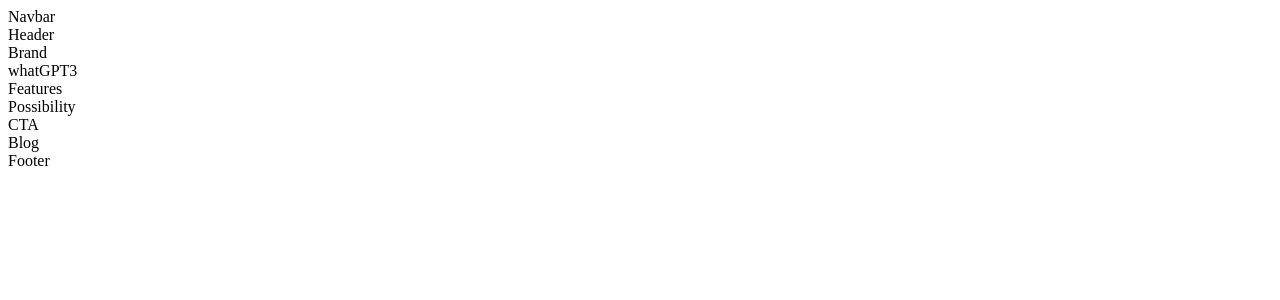
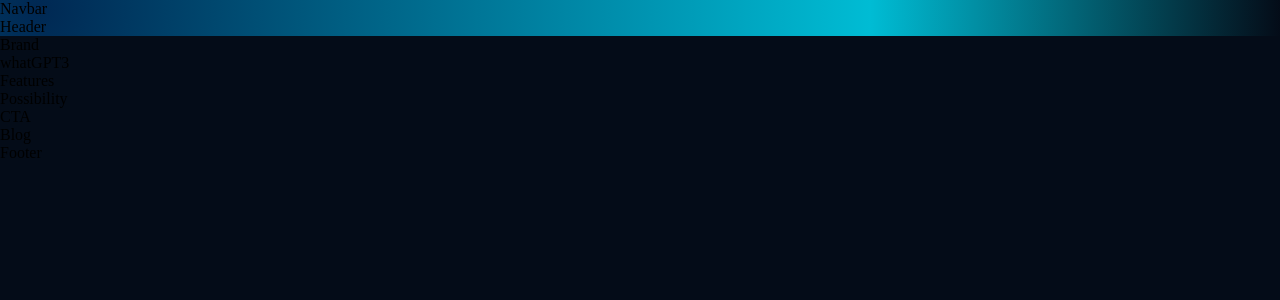
Before and after one commit to lim-jiwoo/react-website, a React (Create React App) app: page / in a window 1280 px wide. Shown: the top 300 px of the page. Built offline with nearby package versions, Linux system fonts and the light colour scheme.

Commit message:
docs: add css files for App.js and src/index.js

```diff
--- /dev/null
+++ b/src/App.css
@@ -0,0 +1,100 @@
+* {
+    box-sizing: border-box;
+    padding: 0;
+    margin: 0;
+    scroll-behavior: smooth;
+}
+
+body {
+    background: var(--color-bg);
+}
+
+a {
+    color: unset;
+    text-decoration: none; /* 밑줄제거 */
+}
+
+
+/* =============== Gradients =============== */
+
+.gradient__bg {
+    /* ff 3.6+ */
+    background:-moz-radial-gradient(circle at 3% 25%, rgba(0, 40, 83, 1) 0%, rgba(0, 188, 212, 1) 67%, rgba(4, 12, 24, 1) 100%);
+
+    /* safari 5.1+,chrome 10+ */
+    background:-webkit-radial-gradient(circle at 3% 25%, rgba(0, 40, 83, 1) 0%, rgba(0, 188, 212, 1) 67%, rgba(4, 12, 24, 1) 100%);
+
+    /* opera 11.10+ */
+    background:-o-radial-gradient(circle at 3% 25%, rgba(0, 40, 83, 1) 0%, rgba(0, 188, 212, 1) 67%, rgba(4, 12, 24, 1) 100%);
+
+    /* ie 10+ */
+    background:-ms-radial-gradient(circle at 3% 25%, rgba(0, 40, 83, 1) 0%, rgba(0, 188, 212, 1) 67%, rgba(4, 12, 24, 1) 100%);
+
+    /* global 92%+ browsers support */
+    background:radial-gradient(circle at 3% 25%, rgba(0, 40, 83, 1) 0%, rgba(0, 188, 212, 1) 67%, rgba(4, 12, 24, 1) 100%);
+}
+
+.gradient__text {
+    background: var(--gradient-text);
+    background-clip: text;
+    -webkit-background-clip: text; /* 옛날 브라우저에서 작동하기 위해 webkit 추가 */
+    -webkit-text-fill-color: transparent;
+}
+
+.section__padding {
+    padding: 4rem 6rem;
+}
+
+.section__margin {
+    padding: 4rem 6rem;
+}
+
+
+/* =============== Custom Animations =============== */
+
+.scale-up-center {
+	-webkit-animation: scale-up-center 0.4s cubic-bezier(0.390, 0.575, 0.565, 1.000) both;
+	        animation: scale-up-center 0.4s cubic-bezier(0.390, 0.575, 0.565, 1.000) both;
+}
+
+@-webkit-keyframes scale-up-center {
+    0% {
+        -webkit-transform: scale(0.5);
+                transform: scale(0.5);
+    }
+    100% {
+        -webkit-transform: scale(1);
+                transform: scale(1);
+    }
+}
+@keyframes scale-up-center {
+    0% {
+        -webkit-transform: scale(0.5);
+                transform: scale(0.5);
+    }
+    100% {
+        -webkit-transform: scale(1);
+                transform: scale(1);
+    }
+}
+
+
+/* =============== Media Queries =============== */
+
+@media screen and (max-width: 700px) { /* 중간사이즈 기기(타블렛) */
+    .section__padding {
+        padding: 4rem;
+    }
+    .section__margin {
+        padding: 4rem;
+    }
+}
+
+@media screen and (max-width: 550px) { /* 작은사이즈 기기(모바일) */
+    .section__padding {
+        padding: 4rem 2rem;
+    }
+    .section__margin {
+        padding: 4rem 2rem;
+    }
+}
--- a/src/App.js
+++ b/src/App.js
@@ -2,6 +2,7 @@
 
 import { Footer, Blog, Possibility, Features, WhatGPT3, Header} from './containers';
 import { Navbar, Brand, CTA } from './components';
+import './App.css';
 
 const App = () => {
   return (
--- /dev/null
+++ b/src/index.css
@@ -0,0 +1,14 @@
+@import url('https://fonts.googleapis.com/css2?family=Manrope:wght@200;300;400;500;600;700;800&display=swap');
+
+:root {
+  --font-family: 'Manrope', sans-serif;
+
+  --gradient-text: linear-gradient(89.97deg, #AE67FA 1.84%, #F49867 102.67%);
+  --gradient-bar: linear-gradient(103.22deg, #AE67FA -13.86%, #F49867 99.55%);
+
+  --color-bg: #040C18;
+  --color-footer : #031B34;
+  --color-blog: #042c54;
+  --color-text: #81AFDD;
+  --color-subtext: #FF8A71;
+}
--- a/src/index.js
+++ b/src/index.js
@@ -3,5 +3,6 @@
 /* index.js 파일에서만 필요하다.
 우리 React app을 index.html에 hook할 수 있게 만들어줄 것이다. */
 import App from './App';
+import './index.css';
 
 ReactDOM.render(<App />, document.getElementById('root'));
```
